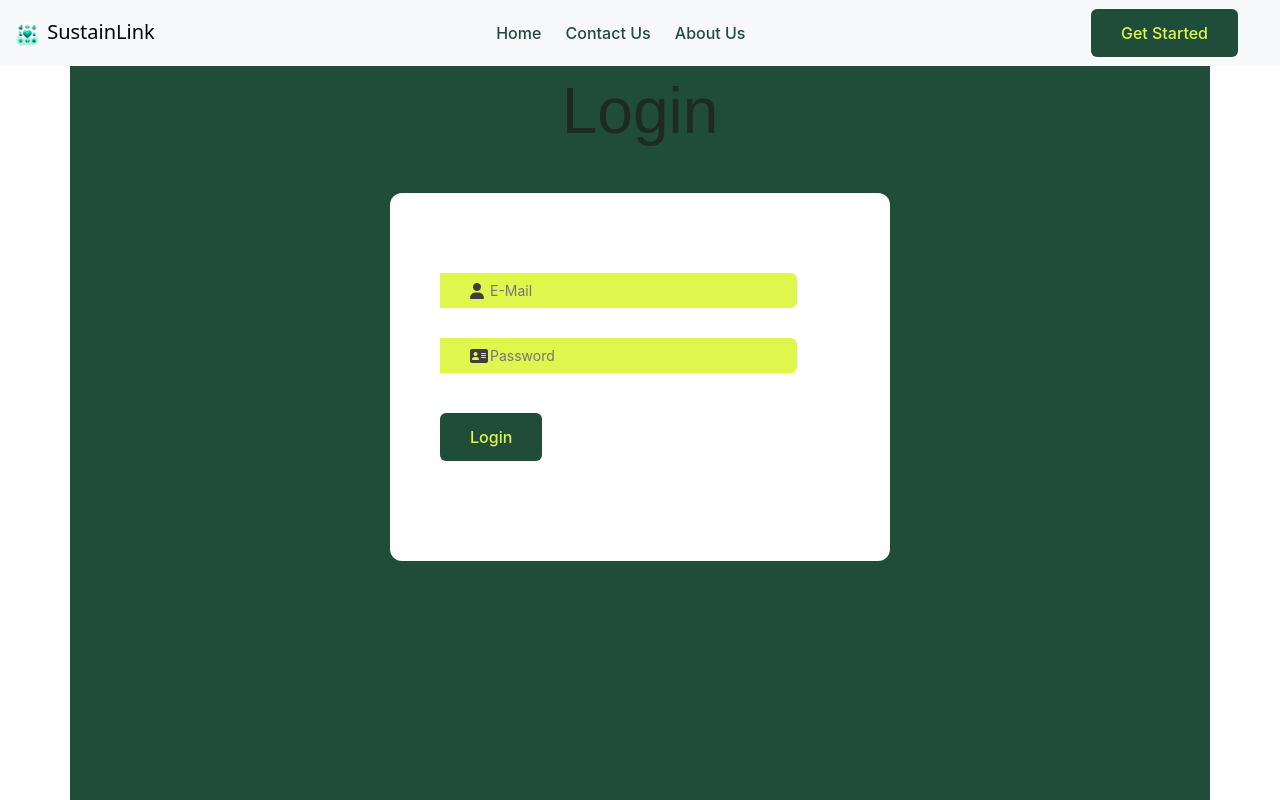
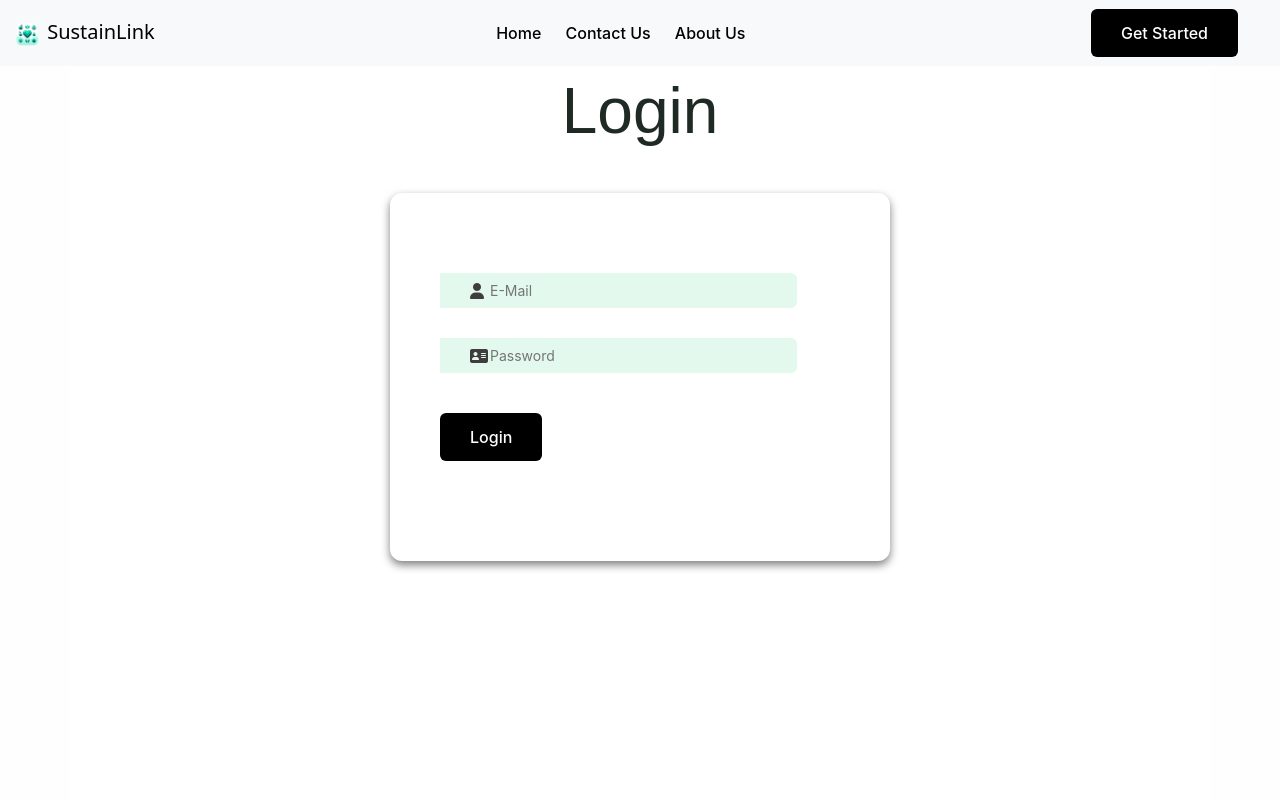
Before and after one commit to Aaryan03Singh/FoodShare, a Flask app: page /login in a window 1280 px wide. Run offline with Flask 3, Linux system fonts and the light colour scheme.

Commit message:
Update login.css

```diff
--- a/expiry_app/static/login.css
+++ b/expiry_app/static/login.css
@@ -4,6 +4,7 @@
 
 .top {
     background-color: #e3f9ed;
+    box-shadow: 0px 4px 8px rgba(0, 0, 0, 0.3);
 }
 
 .header{
@@ -27,7 +28,7 @@
 
 .navigation nav a {
     text-decoration: none;
-    color: #1f4d3a;
+    color: black;
     padding-right : 20px; /* each link - spacing*/
     text-align: center;
     font-family: Inter, sans-serif;
@@ -47,10 +48,15 @@
     width : 180px;
 }
 
+.logo img {
+    width: 75px;
+    height: 75px;
+}
+
 .btn {
     text-align: center;
-    background-color: #1f4d3a;
-    color : #dff64d;
+    background-color: black;
+    color : white;
     border-width : 0;
     border-radius : 6px;  /*rounded corners*/
     padding : 12px 30px;
@@ -64,8 +70,9 @@
 }
 
 .btn:hover{
-    background-color: #dff64d;
-    color: #1f4d3a;
+    background-color: white;
+    color: black;
+    box-shadow: 0px 4px 8px rgba(0, 0, 0, 0.3);
 }
 
 .container{
@@ -73,7 +80,7 @@
     padding-top: 70px;
     padding-bottom: 70px;
     position: relative;
-    background-color:#1f4d3a;
+    background-color:white;
     overflow: hidden;
     width: 100%;
 }
@@ -89,6 +96,7 @@
     text-align: center;
     border-radius: 12px;
     margin-top: 30px;
+    box-shadow: 0px 4px 8px rgba(0, 0, 0, 0.5);
 }
 
 /* shifted elsewhere in html
@@ -148,9 +156,9 @@
     height: 35px;
     width: 358px;
     margin-left: 15px;
-    border: 1px solid #dff64d;
-    background-color: #dff64d;
-    color: #004b1a;
+    border: 1px solid #e3f9ed;
+    background-color: #e3f9ed;
+    color: black;
     border-radius: 6px;
     margin-bottom: 10px;
     padding: 10px 20px;
@@ -167,7 +175,7 @@
     box-sizing: border-box;
     text-align: center;
     margin-bottom: 40px;
-    color :#dff64d;
+    color :black;
 }
 
 .title h1 {
@@ -191,8 +199,8 @@
 .button {
     text-align: center;
     margin-top: 10px;
-    background-color: #1f4d3a;
-    color : #dff64d;
+    background-color: black;
+    color : white;
     border-width : 0;
     border-radius : 6px;  /*rounded corners*/
     padding : 12px 30px;
@@ -204,20 +212,21 @@
 }
 
 .button:hover {
-    background-color: #dff64d;
-    color: #1f4d3a;
+    background-color: white;
+    color: black;
+    box-shadow: 0px 4px 8px rgba(0, 0, 0, 0.3);
 }
 
 .login {
     font-family: Inter, sans-serif;
-    color:#1f4d3a;
+    color:black;
     margin-top: 25px;
     font-size: 16px;
     font-weight: 500;
 }
 
 .login a {
-    color:#1f4d3a;
+    color:black;
     font-family: Inter, sans-serif;
 }
 
```
